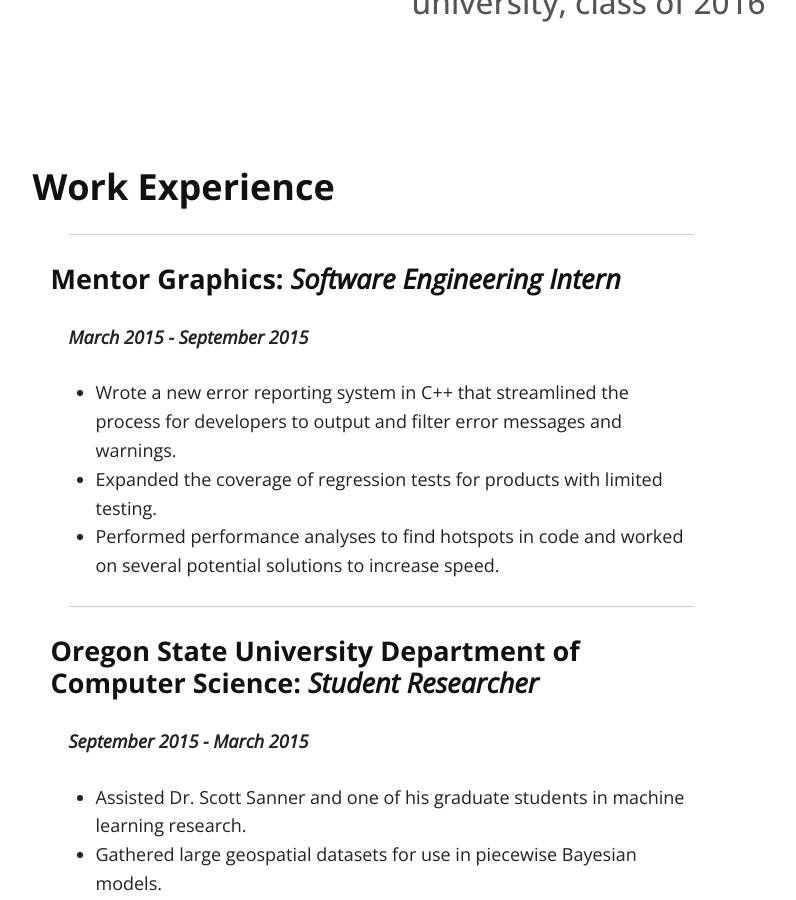
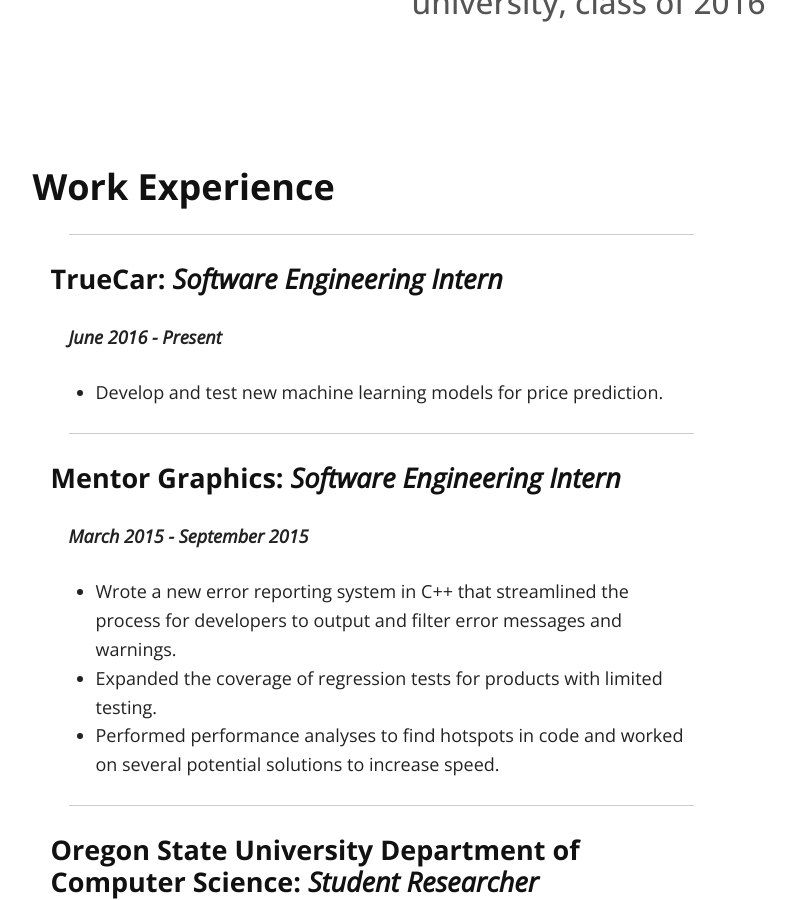
Before and after one commit to benrbrook/personal-page, a Jekyll site: the page built from index.md, in a window 1280 px wide and 900 px high, scrolled down 411 px. Shown: the whole window, without its empty margins (259-1055 px from the left). Built offline with Jekyll 4.4.1, drawn with Linux system fonts in a browser that asks for light colours.

Commit message:
Add TrueCar

```diff
--- a/index.md
+++ b/index.md
@@ -5,6 +5,14 @@ layout: default
 ## computer science student at oregon state university, class of 2016
 
 ### Work Experience
+
+---
+
+#### TrueCar: *Software Engineering Intern*
+
+**_June 2016 - Present_**
+
+* Develop and test new machine learning models for price prediction.
 
 ---
 
```
